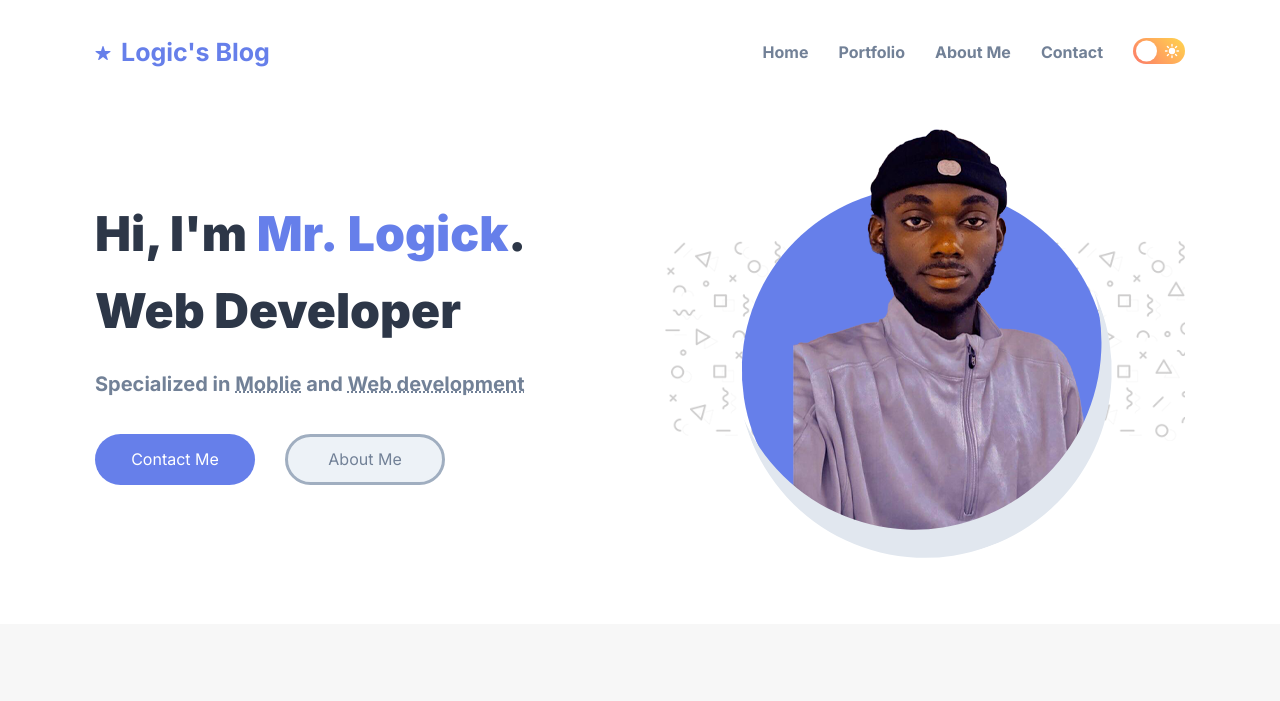
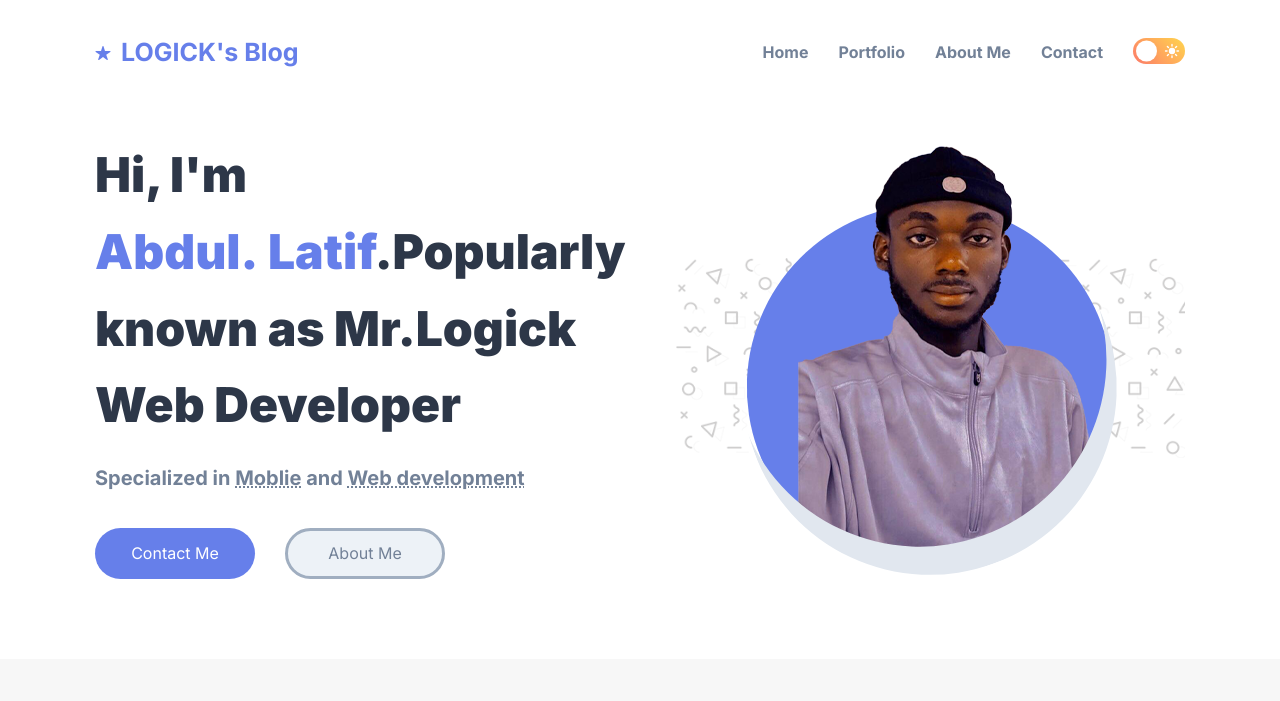
Before and after one commit to SulleyAbdulLatif/my-blog, a plain HTML site: page index.html in a window 1280 px wide. Shown: the top 701 px of the page. Drawn offline with nearby package versions, Linux system fonts and the light colour scheme; files that its build step writes are made by us from their sources; files whose address does not match are found by name.

Commit message:
Update index.html

```diff
--- a/index.html
+++ b/index.html
@@ -39,7 +39,7 @@
 
 <a href="#" class="logo">
   <ion-icon name="star" class="logo-icon"></ion-icon>
-  <span class="logo-text">Logic's Blog</span>
+  <span class="logo-text">LOGICK's Blog</span>
 </a>
 
 
@@ -169,7 +169,7 @@
         <div class="left">
 
           <h1 class="h1">
-            Hi, I'm <b>Mr.&nbsp;Logick</b>.
+            Hi, I'm <b>Abdul.&nbsp;Latif</b>.Popularly known as Mr.Logick
             <br>Web Developer
           </h1>
 
```
